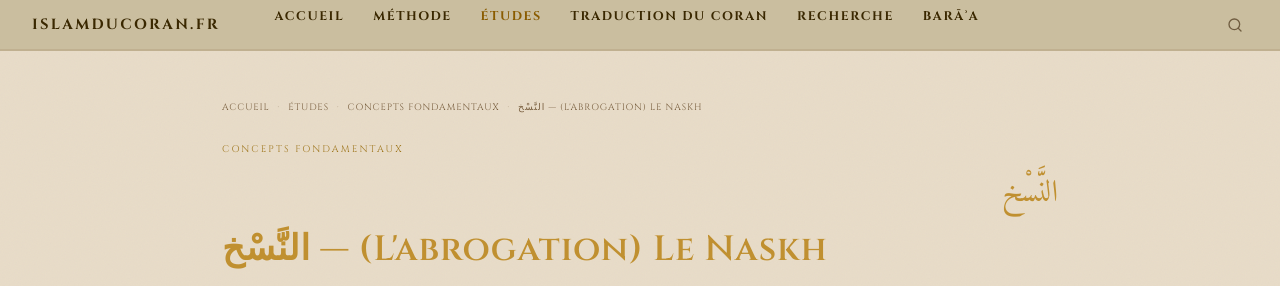
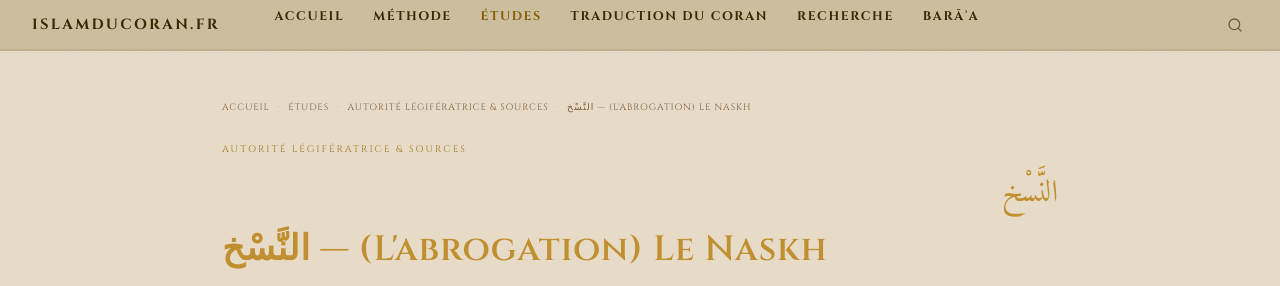
Before and after one commit to Makhuwcoder/islamducoran, a Jekyll site: the page built from _etudes/naskh.md, in a window 1280 px wide and 900 px high. Shown: the top 286 px of the window. Built offline with Jekyll 4.4.1, drawn with Linux system fonts in a browser that asks for light colours.

Commit message:
Thème: Autorité légifératrice & Sources [360]

```diff
--- a/_etudes/naskh.md
+++ b/_etudes/naskh.md
@@ -2,8 +2,9 @@
 layout: etude
 title: "النَّسْخ — (L'abrogation) Le Naskh"
 subtitle: "Analyse critique de la doctrine d'abrogation à l'épreuve du texte coranique"
-categorie: "Concepts fondamentaux"
-categorie_slug: "concepts"
+categorie: "Autorité légifératrice & Sources"
+categorie_slug: "sources"
+order: 360
 racine: "ن-س-خ"
 racine_ar: "النَّسْخ"
 date: 2026-04-03
```
